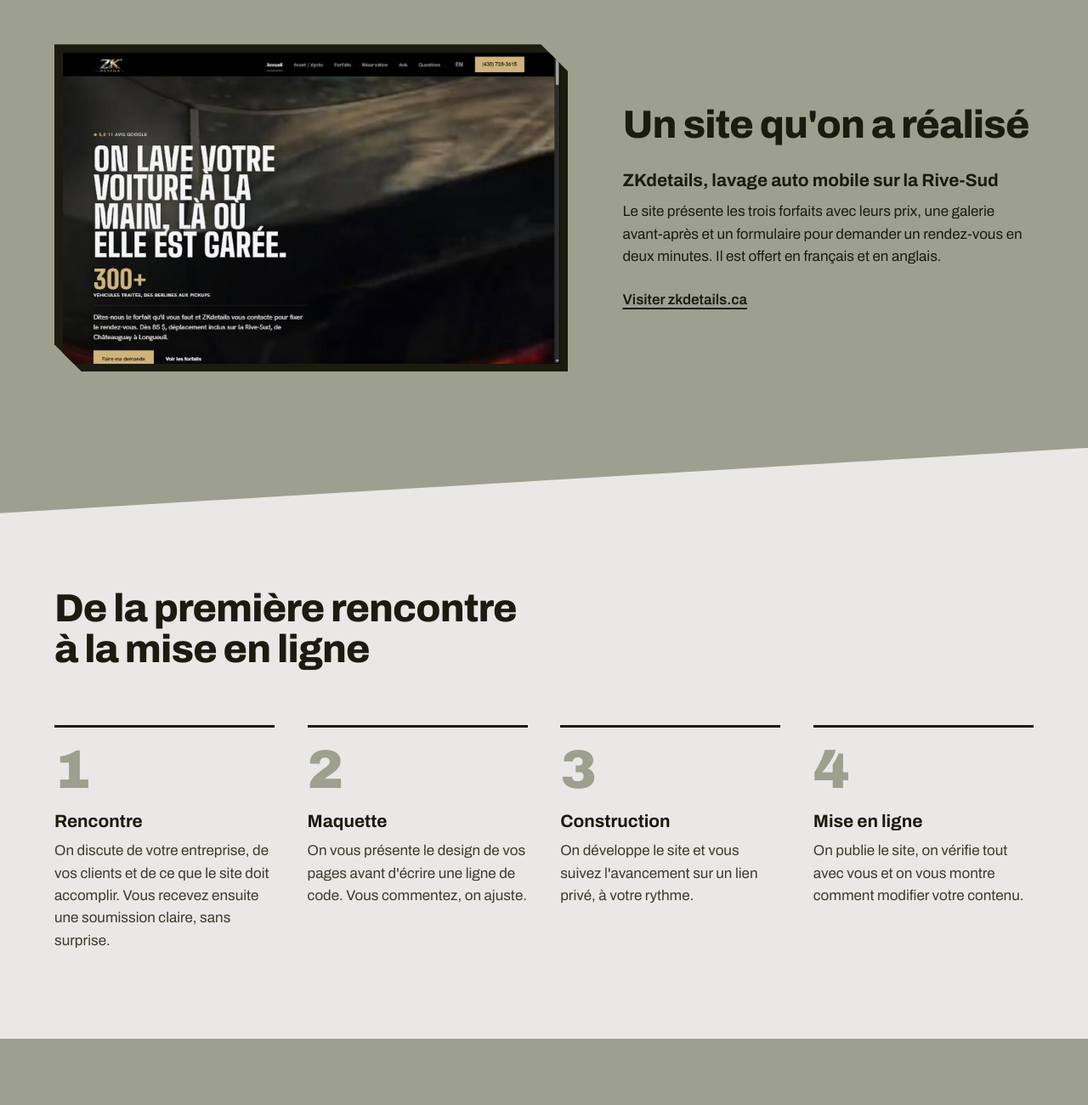
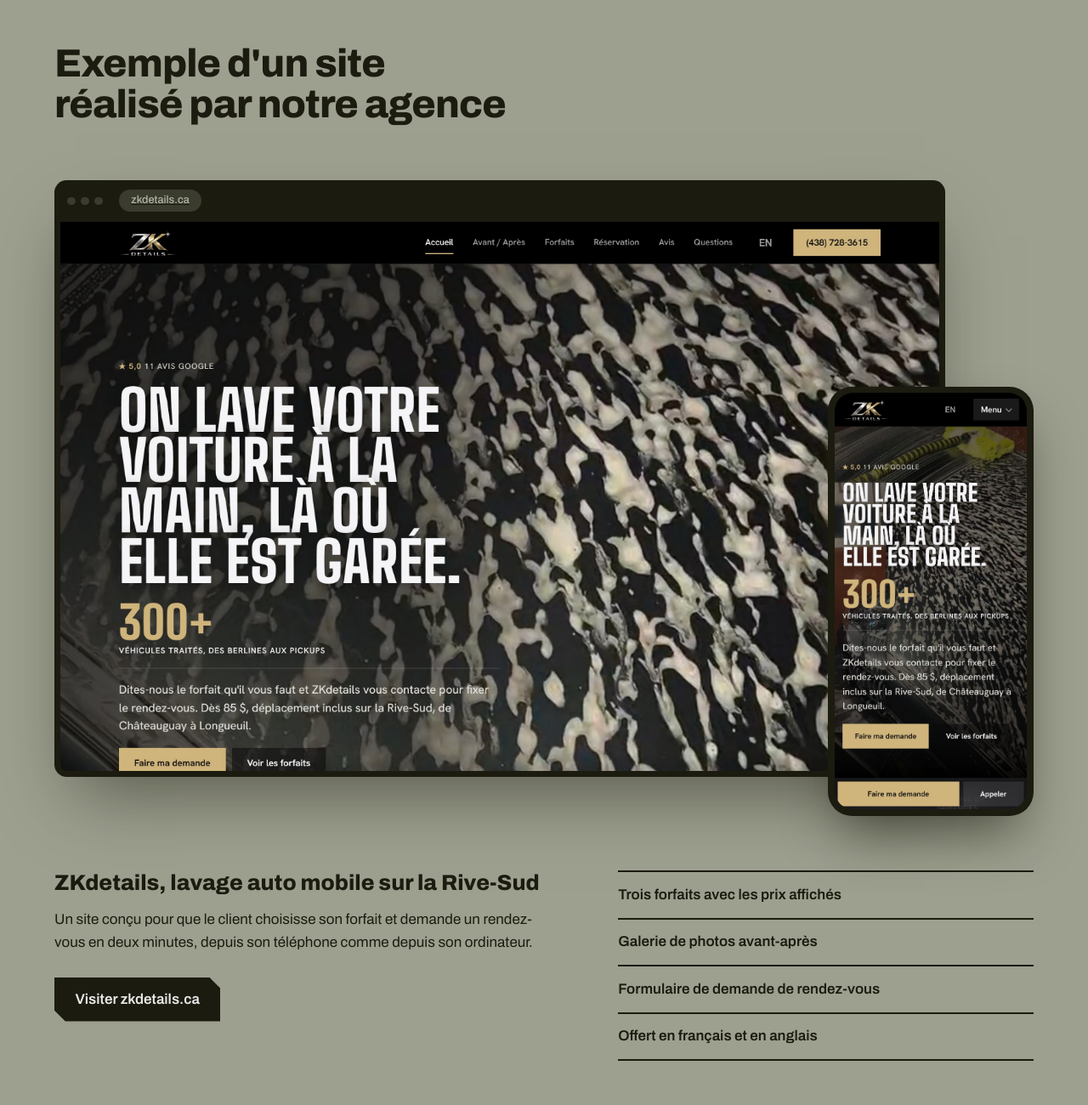
Before and after one commit to aymenzakaria66-bot/zndigital-site, a plain HTML site: page index.html in a window 1280 px wide. Shown: the part 1980-3280 px from the top of the page at 85% size. Drawn offline with Linux system fonts and the light colour scheme.

Commit message:
Réalisation ZKdetails : captures haute résolution et nouvelle présentation
Co-Authored-By: Claude Fable 5.2 <noreply@anthropic.com>

```diff
--- a/index.html
+++ b/index.html
@@ -99,15 +99,34 @@
     </section>
 
     <section class="realisations" id="realisations">
-      <div class="contenant realisation">
-        <a class="apercu" href="https://zkdetails.ca" target="_blank" rel="noopener" aria-label="Visiter le site zkdetails.ca">
-          <img src="assets/zkdetails.jpg" alt="Page d'accueil du site ZKdetails : « On lave votre voiture à la main, là où elle est garée. »" width="793" height="908" loading="lazy">
+      <div class="contenant">
+        <h2>Exemple d'un site réalisé par notre agence</h2>
+
+        <a class="vitrine" href="https://zkdetails.ca" target="_blank" rel="noopener" aria-label="Visiter le site zkdetails.ca">
+          <div class="ecran">
+            <div class="ecran-barre" aria-hidden="true">
+              <span></span><span></span><span></span>
+              <b>zkdetails.ca</b>
+            </div>
+            <img src="assets/zkdetails-ordi.jpg" alt="Le site ZKdetails sur ordinateur : « On lave votre voiture à la main, là où elle est garée. »" width="2880" height="1800" loading="lazy">
+          </div>
+          <div class="telephone">
+            <img src="assets/zkdetails-mobile.jpg" alt="Le même site sur téléphone" width="1170" height="2532" loading="lazy">
+          </div>
         </a>
-        <div>
-          <h2>Un site qu'on a réalisé</h2>
-          <h3>ZKdetails, lavage auto mobile sur la Rive-Sud</h3>
-          <p>Le site présente les trois forfaits avec leurs prix, une galerie avant-après et un formulaire pour demander un rendez-vous en deux minutes. Il est offert en français et en anglais.</p>
-          <a class="lien" href="https://zkdetails.ca" target="_blank" rel="noopener">Visiter zkdetails.ca</a>
+
+        <div class="fiche">
+          <div>
+            <h3>ZKdetails, lavage auto mobile sur la Rive-Sud</h3>
+            <p>Un site conçu pour que le client choisisse son forfait et demande un rendez-vous en deux minutes, depuis son téléphone comme depuis son ordinateur.</p>
+            <a class="bouton bouton-encre" href="https://zkdetails.ca" target="_blank" rel="noopener">Visiter zkdetails.ca</a>
+          </div>
+          <ul>
+            <li>Trois forfaits avec les prix affichés</li>
+            <li>Galerie de photos avant-après</li>
+            <li>Formulaire de demande de rendez-vous</li>
+            <li>Offert en français et en anglais</li>
+          </ul>
         </div>
       </div>
     </section>
--- a/styles.css
+++ b/styles.css
@@ -152,24 +152,48 @@ h3 { font-variation-settings: var(--large); font-weight: 700; font-size: 1.3rem;
   padding: calc(var(--coupe) + clamp(3rem, 7vw, 6rem)) 0 calc(var(--coupe) + clamp(3rem, 7vw, 6rem));
   clip-path: polygon(0 0, 100% var(--coupe), 100% 100%, 0 100%);
 }
-.realisation {
-  display: grid; grid-template-columns: minmax(0, 1.25fr) minmax(0, 1fr);
-  gap: 2.5rem clamp(2rem, 5vw, 5rem); align-items: center;
+.realisations h2 { max-width: 22ch; }
+
+/* Le site du client, présenté dans une fenêtre et sur un téléphone */
+.vitrine {
+  display: block; position: relative;
+  margin-top: clamp(2.5rem, 5vw, 4rem);
+  padding: 0 clamp(1.5rem, 9%, 7rem) clamp(1.5rem, 4%, 3rem) 0;
 }
-.apercu {
-  display: block; background: var(--encre); padding: .6rem;
-  clip-path: polygon(0 0, calc(100% - 2rem) 0, 100% 2rem, 100% 100%, 2rem 100%, 0 calc(100% - 2rem));
+.vitrine img { display: block; width: 100%; height: auto; }
+.ecran {
+  background: var(--encre); border-radius: .9rem; padding: 0 .45rem .45rem;
+  box-shadow: 0 2.5rem 5rem -1.5rem rgba(28, 27, 16, .55);
+  transition: transform .35s cubic-bezier(.2, .8, .2, 1);
 }
-.apercu:focus-visible { clip-path: none; }
-.apercu img {
-  display: block; width: 100%; height: auto;
-  aspect-ratio: 16 / 10; object-fit: cover; object-position: top;
-  transition: transform .4s;
+.ecran img { border-radius: 0 0 .5rem .5rem; }
+.ecran-barre { display: flex; align-items: center; gap: .4rem; padding: .7rem .5rem; }
+.ecran-barre span { width: .6rem; height: .6rem; border-radius: 50%; background: var(--mousse); }
+.ecran-barre b {
+  margin-left: .8rem; padding: .2rem .9rem; border-radius: 1rem;
+  background: var(--mousse); color: var(--sauge-claire);
+  font-weight: 500; font-size: .8rem;
 }
-.apercu:hover img { transform: scale(1.03); }
-.realisation h3 { margin-top: 1.75rem; }
-.realisation p { margin-top: .75rem; max-width: 32em; }
-.realisation .lien { display: inline-block; margin-top: 1.5rem; }
+.telephone {
+  position: absolute; right: 0; bottom: 0; width: 21%;
+  background: var(--encre); border-radius: clamp(.8rem, 2.2vw, 2rem); padding: clamp(.25rem, .6vw, .5rem);
+  box-shadow: 0 2rem 4rem -1rem rgba(28, 27, 16, .65);
+  transition: transform .35s cubic-bezier(.2, .8, .2, 1);
+}
+.telephone img { border-radius: clamp(.6rem, 1.7vw, 1.55rem); }
+.vitrine:hover .ecran { transform: translateY(-.35rem); }
+.vitrine:hover .telephone { transform: translateY(-.8rem); }
+
+.fiche {
+  display: grid; grid-template-columns: minmax(0, 1.2fr) minmax(0, 1fr);
+  gap: 2rem clamp(2rem, 6vw, 6rem); align-items: start;
+  margin-top: clamp(2.5rem, 5vw, 4rem);
+}
+.fiche h3 { font-size: clamp(1.3rem, 2vw, 1.7rem); font-weight: 800; }
+.fiche p { margin-top: .9rem; max-width: 34em; }
+.fiche .bouton { margin-top: 1.75rem; }
+.fiche ul { border-top: 2px solid var(--encre); }
+.fiche li { padding: .85rem 0; border-bottom: 2px solid var(--encre); font-weight: 600; }
 
 /* ---------- Méthode (os) ---------- */
 .methode {
@@ -276,7 +300,7 @@ form .bouton { justify-self: start; }
   .hero-zn { max-width: 30rem; order: -1; }
   .hero h1 { max-width: 14ch; }
   .etapes { grid-template-columns: repeat(2, minmax(0, 1fr)); }
-  .questions-grille, .contact-grille, .inclus, .realisation { grid-template-columns: 1fr; }
+  .questions-grille, .contact-grille, .inclus, .fiche { grid-template-columns: 1fr; }
   .inclus h3 { max-width: none; }
 }
 @media (max-width: 44rem) {
@@ -292,5 +316,5 @@ form .bouton { justify-self: start; }
 @media (prefers-reduced-motion: reduce) {
   html { scroll-behavior: auto; }
   .hero-zn polygon { animation: none; }
-  .faq summary::after, .bouton, .apercu img { transition: none; }
+  .faq summary::after, .bouton, .ecran, .telephone { transition: none; }
 }
```
Also changed, not shown: assets/zkdetails-mobile.jpg (added), assets/zkdetails-ordi.jpg (added), assets/zkdetails.jpg (deleted).
